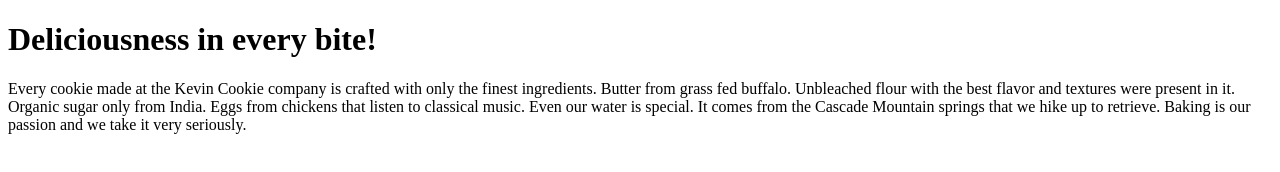
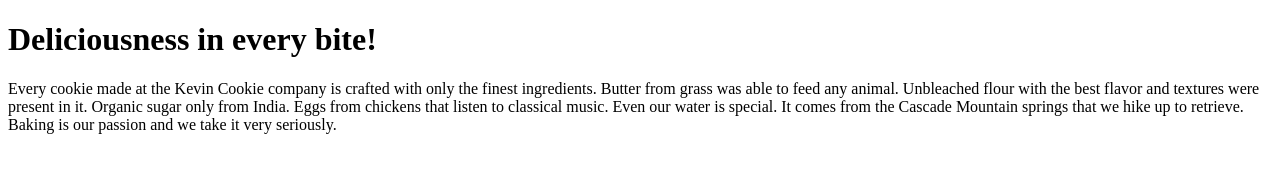
Before and after one commit to abhilasha-patel/MLModels, a plain HTML site: page index.htm in a window 1280 px wide. Drawn offline with Linux system fonts and the light colour scheme.

Commit message:
index file updated

```diff
--- a/index.htm
+++ b/index.htm
@@ -3,7 +3,7 @@
 <body>
 
 <h1>Deliciousness in every bite!</h1>
-<p>Every cookie made at the Kevin Cookie company is crafted with only the finest ingredients. Butter from grass fed buffalo. Unbleached flour with the best flavor and textures were present in it. Organic sugar only from India. Eggs from chickens that listen to classical music. Even our water is special. It comes from the Cascade Mountain springs that we hike up to retrieve. Baking is our passion and we take it very seriously.</p>
+<p>Every cookie made at the Kevin Cookie company is crafted with only the finest ingredients. Butter from grass was able to feed any animal. Unbleached flour with the best flavor and textures were present in it. Organic sugar only from India. Eggs from chickens that listen to classical music. Even our water is special. It comes from the Cascade Mountain springs that we hike up to retrieve. Baking is our passion and we take it very seriously.</p>
 
 </body>
 </html>
```
